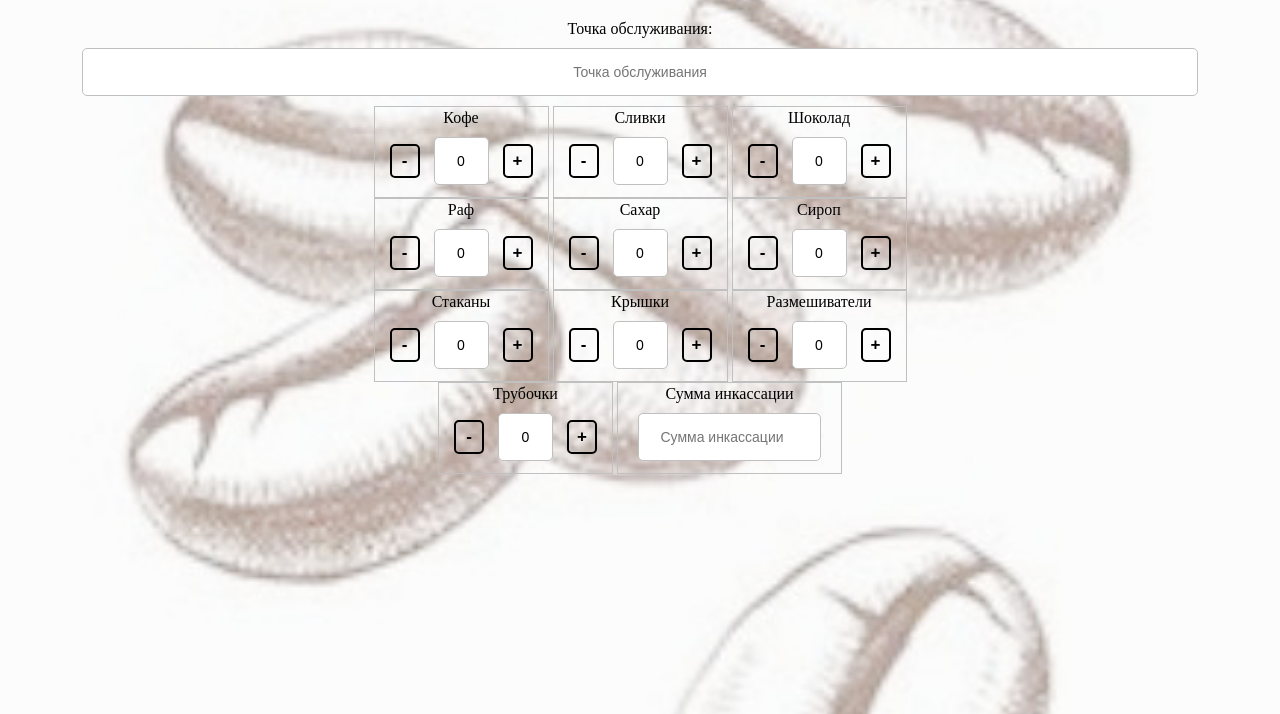
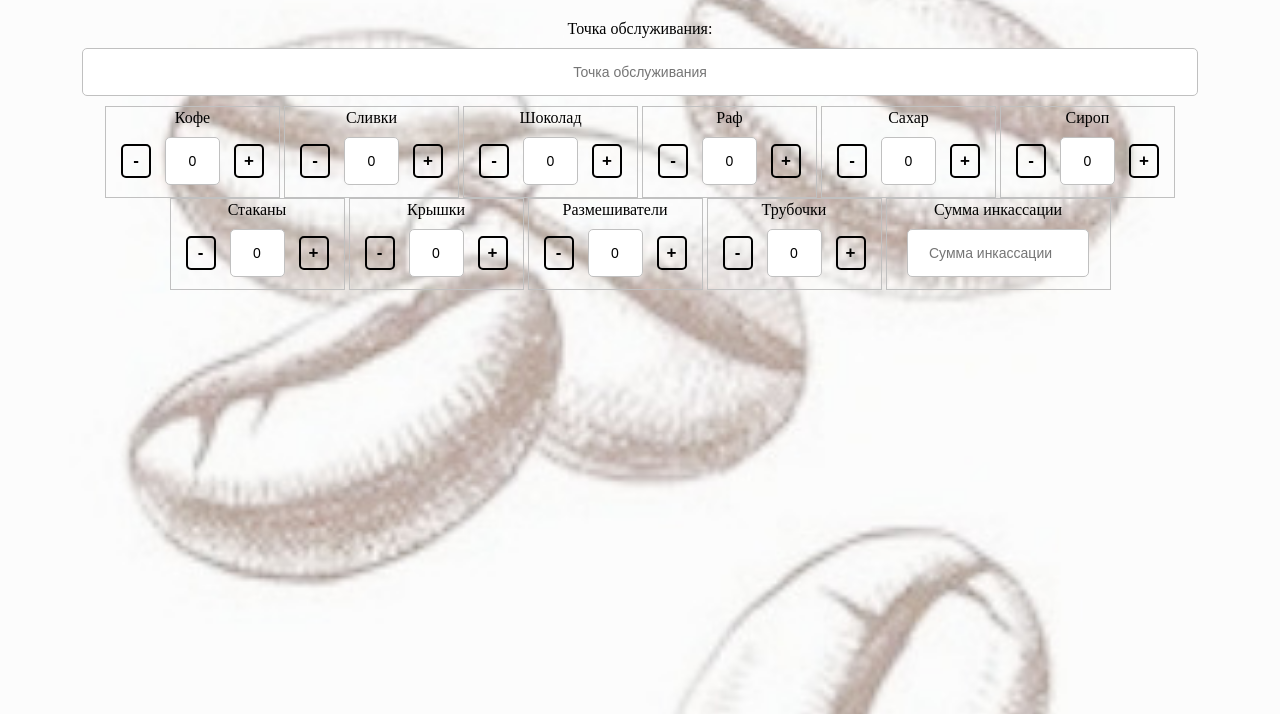
Before and after one commit to AntonKrasnokutsky/telegram_bot-webapp, a Django app: page /service/ in a window 1280 px wide. Shown: the top 714 px of the page. Run offline with Django 4.2, Linux system fonts and the light colour scheme; data that the repository does not hold is empty; some libraries are stand-ins or nearby versions.

Commit message:
Оформление страницы

```diff
--- a/backend/templates/points/repair.html
+++ b/backend/templates/points/repair.html
@@ -95,7 +95,7 @@
             </datalist>
             <div style="color: red;" id="error_point"></div>
         </div>
-        <div class="ib">
+        <div>
             <div style="padding-bottom: 10px;" id="div_category">
                 <p>Катеогрия ремонта</p>
                 <select class="input input_long" id="category">
--- a/backend/templates/points/service.html
+++ b/backend/templates/points/service.html
@@ -100,7 +100,6 @@
                 <input class="input btn" id="coffee_inc" onclick="btn_inc('coffee', 2, 1)" value="+" readonly>
                 <div style="color: red;" id="error_coffee"></div>
             </div>
-
             <div class="ib bor" id="div_cream">
                 <p>Сливки</p>
                 <input class="input btn" id="cream_dec" onclick="btn_dec('cream', 0, 1)" value="-" readonly>
@@ -108,7 +107,6 @@
                 <input class="input btn" id="cream_inc" onclick="btn_inc('cream', 2, 1)" value="+" readonly>
                 <div style="color: red;" id="error_cream"></div>
             </div>
-
             <div class="ib bor" id="div_chocolate">
                 <p>Шоколад</p>
                 <input class="input btn" id="chocolate_dec" onclick="btn_dec('chocolate', 0, 1)" value="-" readonly>
@@ -116,9 +114,6 @@
                 <input class="input btn" id="chocolate_inc" onclick="btn_inc('chocolate', 2, 1)" value="+" readonly>
                 <div style="color: red;" id="error_chocolate"></div>
             </div>
-        </div>
-
-        <div style="display: inline-block;">
             <div class="ib bor" id="div_raf">
                 <p>Раф</p>
                 <input class="input btn" id="raf_dec" onclick="btn_dec('raf', 0, 1)" value="-" readonly>
@@ -126,7 +121,6 @@
                 <input class="input btn" id="raf_inc" onclick="btn_inc('raf', 2, 1)" value="+" readonly>
                 <div style="color: red;" id="error_raf"></div>
             </div>
-
             <div class="ib bor" id="div_sugar">
                 <p>Сахар</p>
                 <input class="input btn" id="sugar_dec" onclick="btn_dec('sugar', 0, 50)" value="-" readonly>
@@ -134,7 +128,6 @@
                 <input class="input btn" id="sugar_inc" onclick="btn_inc('sugar', 250, 50)" value="+" readonly>
                 <div style="color: red;" id="error_sugar"></div>
             </div>
-
             <div class="ib bor" id="div_syrup">
                 <p>Сироп</p>
                 <input class="input btn" id="syrup_dec" onclick="btn_dec('syrup', 0, 1)" value="-" readonly>
@@ -142,9 +135,6 @@
                 <input class="input btn" id="syrup_inc" onclick="btn_inc('syrup', 3, 1)" value="+" readonly>
                 <div style="color: red;" id="error_syrup"></div>
             </div>
-        </div>
-
-        <div>
             <div class="ib bor" id="div_glasses">
                 <p>Стаканы</p>
                 <input class="input btn" id="glasses_dec" onclick="btn_dec('glasses', 0, 50)" value="-" readonly>
@@ -152,7 +142,6 @@
                 <input class="input btn" id="glasses_inc" onclick="btn_inc('glasses', 250, 50)" value="+" readonly>
                 <div style="color: red;" id="error_glasses"></div>
             </div>
-
             <div class="ib bor" id="div_covers">
                 <p>Крышки</p>
                 <input class="input btn" id="covers_dec" onclick="btn_dec('covers', 0, 100)" value="-" readonly>
@@ -160,7 +149,6 @@
                 <input class="input btn" id="covers_inc" onclick="btn_inc('covers', 100, 100)" value="+" readonly>
                 <div style="color: red;" id="error_covers"></div>
             </div>
-
             <div class="ib bor" id="div_stirrer">
                 <p>Размешиватели</p>
                 <input class="input btn" id="stirrer_dec" onclick="btn_dec('stirrer', 0, 250)" value="-" readonly>
@@ -168,8 +156,6 @@
                 <input class="input btn" id="stirrer_inc" onclick="btn_inc('stirrer', 500, 250)" value="+" readonly>
                 <div style="color: red;" id="error_stirrer"></div>
             </div>
-        </div>
-        <div>
             <div class="ib bor" id="div_straws">
                 <p>Трубочки</p>
                 <input class="input btn" id="straws_dec" onclick="btn_dec('straws', 0, 50)" value="-" readonly>
```
